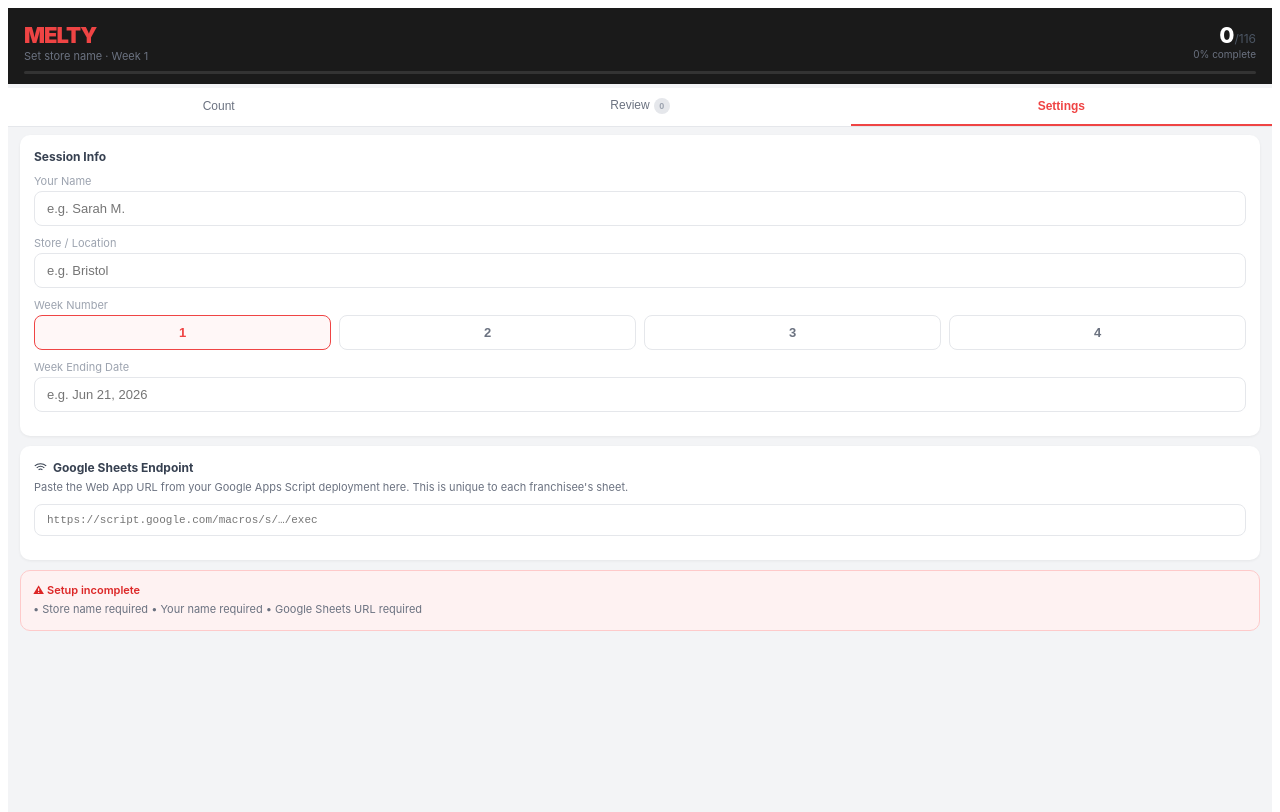
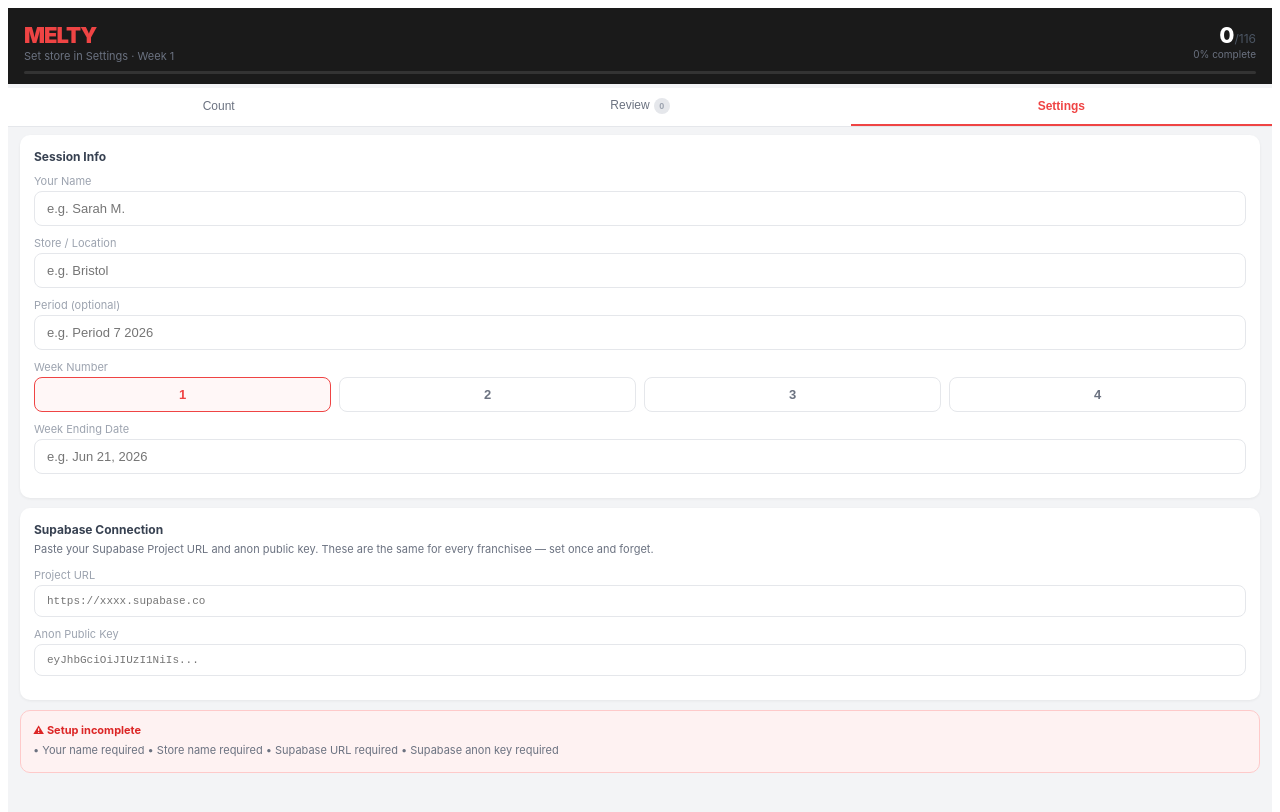
Before and after one commit to dnibley/melty-inventory, a React (Vite) app: page / in a window 1280 px wide. Both pictures are taken after a click on the button "Settings". Shown: the top 812 px of the page. Built offline with nearby package versions, Linux system fonts and the light colour scheme.

Commit message:
Add files via upload

```diff
--- a/src/App.jsx
+++ b/src/App.jsx
@@ -1,5 +1,4 @@
 import { useState, useMemo } from "react";
-import * as XLSX from "xlsx";
 
 // ── ITEM MASTER ───────────────────────────────────────────────────────────────
 const ITEM_MASTER = [
@@ -124,6 +123,53 @@
 const ALL_CATS = [...new Set(ITEM_MASTER.map(i => i.cat))];
 const ALL_LOCS = [...new Set(ITEM_MASTER.map(i => i.loc))];
 
+// ── SIMPLE UUID for session tracking ─────────────────────────────────────────
+function uuid() {
+  return 'xxxxxxxx-xxxx-4xxx-yxxx-xxxxxxxxxxxx'.replace(/[xy]/g, c => {
+    const r = Math.random() * 16 | 0;
+    return (c === 'x' ? r : (r & 0x3 | 0x8)).toString(16);
+  });
+}
+
+// ── SUPABASE SUBMIT ───────────────────────────────────────────────────────────
+async function submitToSupabase(supabaseUrl, anonKey, payload) {
+  const { storeName, submitter, weekNumber, weekDate, period, counts, sessionId } = payload;
+  const submittedAt = new Date().toISOString();
+
+  // Build one row per counted item
+  const rows = counts.map(item => ({
+    submitted_at: submittedAt,
+    store_name:   storeName,
+    submitter,
+    week_number:  weekNumber,
+    week_date:    weekDate || null,
+    period:       period || null,
+    item_name:    item.name,
+    category:     item.cat,
+    location:     item.loc,
+    uom:          item.uom,
+    count:        item.count,
+    session_id:   sessionId,
+  }));
+
+  const resp = await fetch(`${supabaseUrl}/rest/v1/inventory_submissions`, {
+    method: 'POST',
+    headers: {
+      'Content-Type':  'application/json',
+      'apikey':        anonKey,
+      'Authorization': `Bearer ${anonKey}`,
+      'Prefer':        'return=minimal',
+    },
+    body: JSON.stringify(rows),
+  });
+
+  if (!resp.ok) {
+    const err = await resp.text();
+    throw new Error(`Supabase error ${resp.status}: ${err}`);
+  }
+  return rows.length;
+}
+
 // ── ICONS ─────────────────────────────────────────────────────────────────────
 const IconCheck  = () => <svg width="13" height="13" viewBox="0 0 24 24" fill="none" stroke="currentColor" strokeWidth="3"><polyline points="20 6 9 17 4 12"/></svg>;
 const IconMinus  = () => <svg width="13" height="13" viewBox="0 0 24 24" fill="none" stroke="currentColor" strokeWidth="2.5"><line x1="5" y1="12" x2="19" y2="12"/></svg>;
@@ -132,7 +178,6 @@
 const IconSend   = () => <svg width="15" height="15" viewBox="0 0 24 24" fill="none" stroke="currentColor" strokeWidth="2"><line x1="22" y1="2" x2="11" y2="13"/><polygon points="22 2 15 22 11 13 2 9 22 2"/></svg>;
 const IconDown   = () => <svg width="14" height="14" viewBox="0 0 24 24" fill="none" stroke="currentColor" strokeWidth="2"><path d="M21 15v4a2 2 0 0 1-2 2H5a2 2 0 0 1-2-2v-4"/><polyline points="7 10 12 15 17 10"/><line x1="12" y1="15" x2="12" y2="3"/></svg>;
 const IconReset  = () => <svg width="13" height="13" viewBox="0 0 24 24" fill="none" stroke="currentColor" strokeWidth="2"><polyline points="1 4 1 10 7 10"/><path d="M3.51 15a9 9 0 1 0 .49-4.95"/></svg>;
-const IconWifi   = () => <svg width="13" height="13" viewBox="0 0 24 24" fill="none" stroke="currentColor" strokeWidth="2"><path d="M5 12.55a11 11 0 0 1 14.08 0"/><path d="M1.42 9a16 16 0 0 1 21.16 0"/><path d="M8.53 16.11a6 6 0 0 1 6.95 0"/><line x1="12" y1="20" x2="12.01" y2="20"/></svg>;
 
 function Stepper({ value, onChange }) {
   const counted = value != null && value !== "";
@@ -150,37 +195,28 @@
 }
 function btnSm(bg,color){ return { width:30, height:30, borderRadius:7, border:"none", background:bg, color, cursor:"pointer", display:"flex", alignItems:"center", justifyContent:"center", flexShrink:0 }; }
 
-// ── SUBMIT TO GOOGLE SHEETS ───────────────────────────────────────────────────
-async function submitToSheet(endpointUrl, payload) {
-  // Google Apps Script requires no-cors for cross-origin POST
-  const resp = await fetch(endpointUrl, {
-    method: 'POST',
-    headers: { 'Content-Type': 'text/plain' }, // avoids preflight
-    body: JSON.stringify(payload),
-    mode: 'no-cors',
-  });
-  // no-cors means we can't read the response — treat as success if no throw
-  return true;
-}
-
 // ── APP ───────────────────────────────────────────────────────────────────────
 export default function App() {
-  const [counts,     setCounts]     = useState({});
-  const [search,     setSearch]     = useState("");
-  const [filterCat,  setFilterCat]  = useState("All");
-  const [filterLoc,  setFilterLoc]  = useState("All");
-  const [view,       setView]       = useState("count");
-  const [storeName,  setStoreName]  = useState("");
-  const [submitter,  setSubmitter]  = useState("");
-  const [weekNumber, setWeekNumber] = useState(1);
-  const [weekDate,   setWeekDate]   = useState("");
-  const [endpointUrl,setEndpointUrl]= useState("");
-  const [toast,      setToast]      = useState(null);
-  const [submitting, setSubmitting] = useState(false);
-  const [lastSubmit, setLastSubmit] = useState(null);
+  const [counts,      setCounts]      = useState({});
+  const [search,      setSearch]      = useState("");
+  const [filterCat,   setFilterCat]   = useState("All");
+  const [filterLoc,   setFilterLoc]   = useState("All");
+  const [view,        setView]        = useState("count");
+  const [storeName,   setStoreName]   = useState("");
+  const [submitter,   setSubmitter]   = useState("");
+  const [weekNumber,  setWeekNumber]  = useState(1);
+  const [weekDate,    setWeekDate]    = useState("");
+  const [period,      setPeriod]      = useState("");
+  const [supabaseUrl, setSupabaseUrl] = useState("");
+  const [anonKey,     setAnonKey]     = useState("");
+  const [toast,       setToast]       = useState(null);
+  const [submitting,  setSubmitting]  = useState(false);
+  const [lastSubmit,  setLastSubmit]  = useState(null);
+  const [sessionId]                   = useState(uuid());
 
   const setCount = (id,val) => setCounts(prev=>({...prev,[id]:val}));
-  const showToast = (msg, dur=3000, type="info") => {
+
+  const showToast = (msg, type="info", dur=3000) => {
     setToast({msg, type});
     setTimeout(() => setToast(null), dur);
   };
@@ -202,63 +238,61 @@
   }, [filtered]);
 
   const countedItems = ITEM_MASTER.filter(i => counts[i.id]!=null && counts[i.id]!=="");
+  const uncounted    = ITEM_MASTER.filter(i => counts[i.id]==null || counts[i.id]==="");
   const pct = Math.round((countedItems.length / ITEM_MASTER.length) * 100);
-  const uncounted = ITEM_MASTER.filter(i => counts[i.id]==null || counts[i.id]==="");
 
-  const canSubmit = endpointUrl && storeName && submitter && countedItems.length > 0;
+  const canSubmit = supabaseUrl && anonKey && storeName && submitter && countedItems.length > 0;
 
   async function handleSubmit() {
-    if (!canSubmit) {
-      if (!endpointUrl) { showToast("Add your Google Sheets URL in Settings first", 3500, "warn"); setView("settings"); return; }
-      if (!storeName)   { showToast("Enter store name in Settings", 3000, "warn"); setView("settings"); return; }
-      if (!submitter)   { showToast("Enter your name in Settings", 3000, "warn"); setView("settings"); return; }
-      return;
-    }
+    if (!supabaseUrl || !anonKey) { showToast("Add Supabase credentials in Settings first", "warn", 3500); setView("settings"); return; }
+    if (!storeName)   { showToast("Enter store name in Settings", "warn"); setView("settings"); return; }
+    if (!submitter)   { showToast("Enter your name in Settings", "warn"); setView("settings"); return; }
+    if (!countedItems.length) { showToast("No items counted yet", "warn"); return; }
 
     setSubmitting(true);
     try {
-      // Build counts keyed by item name (matches Apps Script VLOOKUP)
-      const namedCounts = {};
-      countedItems.forEach(item => { namedCounts[item.name] = counts[item.id]; });
+      const countsPayload = countedItems.map(item => ({
+        name:  item.name,
+        cat:   item.cat,
+        loc:   item.loc,
+        uom:   item.uom,
+        count: Number(counts[item.id]),
+      }));
 
-      const payload = {
-        storeName,
-        submitter,
-        weekNumber,
-        weekDate,
-        submittedAt: new Date().toISOString(),
-        counts: namedCounts,
-      };
-
-      await submitToSheet(endpointUrl, payload);
+      const written = await submitToSupabase(supabaseUrl, anonKey, {
+        storeName, submitter, weekNumber, weekDate, period,
+        counts: countsPayload,
+        sessionId,
+      });
 
       const ts = new Date().toLocaleTimeString('en-US', {hour:'numeric', minute:'2-digit'});
-      setLastSubmit({ time: ts, week: weekNumber, count: countedItems.length });
-      showToast(`✓ Week ${weekNumber} submitted — ${countedItems.length} items sent`, 4000, "success");
+      setLastSubmit({ time: ts, week: weekNumber, count: written });
+      showToast(`✓ ${written} items submitted for Week ${weekNumber}`, "success", 4000);
     } catch(err) {
-      showToast(`Submit failed: ${err.message}. Check your URL in Settings.`, 5000, "error");
+      showToast(`Submit failed: ${err.message}`, "error", 6000);
     }
     setSubmitting(false);
   }
 
   function downloadCSV() {
-    const rows = [["Store","Week","Submitter","Item","Category","Location","UOM","Count","Submitted At"]];
-    const ts = new Date().toISOString();
+    const rows = [["Store","Week","Period","Submitter","Item","Category","Location","UOM","Count","Date"]];
+    const ts = new Date().toISOString().slice(0,10);
     countedItems.forEach(item => {
-      rows.push([storeName, weekNumber, submitter, item.name, item.cat, item.loc, item.uom, counts[item.id], ts]);
+      rows.push([storeName, weekNumber, period, submitter, item.name, item.cat, item.loc, item.uom, counts[item.id], ts]);
     });
-    const csv = rows.map(r => r.map(c => `"${c}"`).join(",")).join("\n");
+    const csv = rows.map(r => r.map(c => `"${c ?? ''}"`).join(",")).join("\n");
     const blob = new Blob([csv], {type:"text/csv"});
-    const url = URL.createObjectURL(blob);
-    const a = document.createElement("a");
+    const url  = URL.createObjectURL(blob);
+    const a    = document.createElement("a");
     a.href = url;
-    a.download = `Melty_${storeName||"Store"}_Week${weekNumber}_${new Date().toISOString().slice(0,10)}.csv`;
+    a.download = `Melty_${storeName||"Store"}_Week${weekNumber}_${ts}.csv`;
     a.click();
     URL.revokeObjectURL(url);
+    showToast("CSV downloaded", "info");
   }
 
-  const toastColors = { info:"#1a1a1a", success:"#15803d", warn:"#d97706", error:"#dc2626" };
-  const inp = { width:"100%", border:"1.5px solid #e5e7eb", borderRadius:8, padding:"9px 12px", fontSize:13, boxSizing:"border-box", outline:"none", marginBottom:10 };
+  const toastBg = { info:"#1a1a1a", success:"#15803d", warn:"#d97706", error:"#dc2626" };
+  const inp = { width:"100%", border:"1.5px solid #e5e7eb", borderRadius:8, padding:"9px 12px", fontSize:13, boxSizing:"border-box", outline:"none", marginBottom:10, background:"#fff" };
   const lbl = { display:"block", fontSize:11, color:"#9ca3af", marginBottom:3 };
 
   return (
@@ -266,7 +300,7 @@
 
       {/* TOAST */}
       {toast && (
-        <div style={{ position:"fixed", top:16, left:"50%", transform:"translateX(-50%)", background:toastColors[toast.type]||"#1a1a1a", color:"#fff", padding:"10px 20px", borderRadius:20, fontSize:13, fontWeight:600, zIndex:999, boxShadow:"0 4px 16px rgba(0,0,0,.3)", whiteSpace:"nowrap", maxWidth:"90vw", textAlign:"center" }}>
+        <div style={{ position:"fixed", top:16, left:"50%", transform:"translateX(-50%)", background:toastBg[toast.type]||"#1a1a1a", color:"#fff", padding:"10px 20px", borderRadius:20, fontSize:13, fontWeight:600, zIndex:999, boxShadow:"0 4px 16px rgba(0,0,0,.3)", maxWidth:"88vw", textAlign:"center" }}>
           {toast.msg}
         </div>
       )}
@@ -277,8 +311,7 @@
           <div>
             <div style={{ color:"#ef4444", fontWeight:900, fontSize:22, letterSpacing:"-1px" }}>MELTY</div>
             <div style={{ color:"#6b7280", fontSize:11, marginTop:1 }}>
-              {storeName||"Set store name"} · Week {weekNumber}
-              {submitter ? ` · ${submitter}` : ""}
+              {storeName||"Set store in Settings"} · Week {weekNumber}{submitter ? ` · ${submitter}` : ""}
             </div>
           </div>
           <div style={{ textAlign:"right" }}>
@@ -350,13 +383,13 @@
       {view==="review" && (
         <div style={{ padding:"12px 12px 20px" }}>
 
-          {/* SUBMIT — primary CTA */}
-          <div style={{ background: canSubmit?"#fff":"#f9fafb", borderRadius:14, padding:16, marginBottom:10, boxShadow:"0 1px 4px rgba(0,0,0,.08)", border: canSubmit?"1.5px solid #fca5a5":"1.5px solid #e5e7eb" }}>
-            <div style={{ fontSize:13, fontWeight:700, color:"#111", marginBottom:4 }}>Submit to Google Sheets</div>
+          {/* SUBMIT */}
+          <div style={{ background:"#fff", borderRadius:14, padding:16, marginBottom:10, boxShadow:"0 1px 4px rgba(0,0,0,.08)", border:`1.5px solid ${canSubmit?"#fca5a5":"#e5e7eb"}` }}>
+            <div style={{ fontSize:13, fontWeight:700, color:"#111", marginBottom:4 }}>Submit to Melty</div>
             <div style={{ fontSize:11, color:"#6b7280", marginBottom:12, lineHeight:1.5 }}>
               {canSubmit
-                ? `Ready to submit ${countedItems.length} counts for Week ${weekNumber} to ${storeName}'s sheet.`
-                : "Complete Settings (store name, your name, and sheet URL) before submitting."}
+                ? `Ready — ${countedItems.length} items counted for ${storeName} Week ${weekNumber}.`
+                : "Complete Settings (name, store, and Supabase credentials) before submitting."}
             </div>
             <button
               onClick={handleSubmit}
@@ -372,16 +405,15 @@
             )}
           </div>
 
-          {/* CSV fallback */}
+          {/* CSV backup */}
           <button onClick={downloadCSV} style={{ width:"100%", padding:"11px", borderRadius:10, border:"none", cursor:"pointer", fontWeight:600, fontSize:12, background:"#1a1a1a", color:"#fff", display:"flex", alignItems:"center", justifyContent:"center", gap:6, marginBottom:10 }}>
             <IconDown/> Download CSV (backup)
           </button>
 
-          <button onClick={()=>{ if(window.confirm("Clear all counts for this session?")){ setCounts({}); showToast("Counts cleared"); } }} style={{ width:"100%", marginBottom:14, padding:"9px", borderRadius:8, border:"1px solid #e5e7eb", background:"#fff", color:"#6b7280", fontSize:12, cursor:"pointer", display:"flex", alignItems:"center", justifyContent:"center", gap:5 }}>
+          <button onClick={()=>{ if(window.confirm("Clear all counts for this session?")){ setCounts({}); showToast("Counts cleared"); }}} style={{ width:"100%", marginBottom:14, padding:"9px", borderRadius:8, border:"1px solid #e5e7eb", background:"#fff", color:"#6b7280", fontSize:12, cursor:"pointer", display:"flex", alignItems:"center", justifyContent:"center", gap:5 }}>
             <IconReset/> Clear All Counts
           </button>
 
-          {/* Counted list */}
           {countedItems.length > 0 && <>
             <div style={{ fontSize:10, fontWeight:700, color:"#ef4444", textTransform:"uppercase", letterSpacing:1.2, padding:"4px 0 8px" }}>Counted ({countedItems.length})</div>
             {countedItems.map(item=>(
@@ -411,13 +443,14 @@
       {view==="settings" && (
         <div style={{ padding:"12px" }}>
 
-          {/* Session info */}
           <div style={{ background:"#fff", borderRadius:10, padding:14, marginBottom:10, boxShadow:"0 1px 3px rgba(0,0,0,.06)" }}>
             <div style={{ fontSize:12, fontWeight:700, color:"#374151", marginBottom:10 }}>Session Info</div>
             <label style={lbl}>Your Name</label>
             <input value={submitter} onChange={e=>setSubmitter(e.target.value)} placeholder="e.g. Sarah M." style={inp}/>
             <label style={lbl}>Store / Location</label>
             <input value={storeName} onChange={e=>setStoreName(e.target.value)} placeholder="e.g. Bristol" style={inp}/>
+            <label style={lbl}>Period (optional)</label>
+            <input value={period} onChange={e=>setPeriod(e.target.value)} placeholder="e.g. Period 7 2026" style={inp}/>
             <label style={lbl}>Week Number</label>
             <div style={{ display:"flex", gap:8, marginBottom:10 }}>
               {[1,2,3,4].map(w=>(
@@ -430,28 +463,39 @@
             <input value={weekDate} onChange={e=>setWeekDate(e.target.value)} placeholder="e.g. Jun 21, 2026" style={inp}/>
           </div>
 
-          {/* Google Sheets endpoint */}
           <div style={{ background:"#fff", borderRadius:10, padding:14, marginBottom:10, boxShadow:"0 1px 3px rgba(0,0,0,.06)" }}>
-            <div style={{ fontSize:12, fontWeight:700, color:"#374151", marginBottom:4, display:"flex", alignItems:"center", gap:6 }}>
-              <IconWifi/> Google Sheets Endpoint
+            <div style={{ fontSize:12, fontWeight:700, color:"#374151", marginBottom:4 }}>Supabase Connection</div>
+            <div style={{ fontSize:11, color:"#6b7280", marginBottom:10, lineHeight:1.5 }}>
+              Paste your Supabase Project URL and anon public key. These are the same for every franchisee — set once and forget.
             </div>
-            <div style={{ fontSize:11, color:"#6b7280", marginBottom:8, lineHeight:1.5 }}>
-              Paste the Web App URL from your Google Apps Script deployment here. This is unique to each franchisee's sheet.
-            </div>
+            <label style={lbl}>Project URL</label>
             <input
-              value={endpointUrl}
-              onChange={e=>setEndpointUrl(e.target.value.trim())}
-              placeholder="https://script.google.com/macros/s/…/exec"
+              value={supabaseUrl}
+              onChange={e=>setSupabaseUrl(e.target.value.trim())}
+              placeholder="https://xxxx.supabase.co"
               style={{ ...inp, fontFamily:"monospace", fontSize:11 }}
             />
-            {endpointUrl && (
+            <label style={lbl}>Anon Public Key</label>
+            <input
+              value={anonKey}
+              onChange={e=>setAnonKey(e.target.value.trim())}
+              placeholder="eyJhbGciOiJIUzI1NiIs..."
+              style={{ ...inp, fontFamily:"monospace", fontSize:11 }}
+            />
+            {supabaseUrl && anonKey && (
               <button
                 onClick={async () => {
                   try {
-                    await fetch(endpointUrl, { mode:'no-cors' });
-                    showToast("✓ Endpoint reachable", 2000, "success");
+                    const resp = await fetch(`${supabaseUrl}/rest/v1/inventory_submissions?limit=1`, {
+                      headers: { apikey: anonKey, Authorization: `Bearer ${anonKey}` }
+                    });
+                    if (resp.ok || resp.status === 406) {
+                      showToast("✓ Connected to Supabase", "success");
+                    } else {
+                      showToast(`Connection issue: ${resp.status}`, "warn");
+                    }
                   } catch(e) {
-                    showToast("Could not reach endpoint — check URL", 3000, "error");
+                    showToast("Could not reach Supabase — check URL", "error");
                   }
                 }}
                 style={{ fontSize:11, color:"#ef4444", background:"none", border:"none", cursor:"pointer", padding:0, fontWeight:600 }}
@@ -461,16 +505,16 @@
             )}
           </div>
 
-          {/* Status */}
-          <div style={{ padding:12, background: canSubmit?"#f0fdf4":"#fef2f2", borderRadius:10, border:`1px solid ${canSubmit?"#bbf7d0":"#fecaca"}` }}>
-            <div style={{ fontSize:11, color: canSubmit?"#15803d":"#dc2626", fontWeight:600, marginBottom:4 }}>
+          <div style={{ padding:12, background:canSubmit?"#f0fdf4":"#fef2f2", borderRadius:10, border:`1px solid ${canSubmit?"#bbf7d0":"#fecaca"}` }}>
+            <div style={{ fontSize:11, fontWeight:700, color:canSubmit?"#15803d":"#dc2626", marginBottom:4 }}>
               {canSubmit ? "✓ Ready to submit" : "⚠ Setup incomplete"}
             </div>
-            <div style={{ fontSize:11, color:"#6b7280", lineHeight:1.6 }}>
-              {!storeName && "• Store name required\n"}
-              {!submitter && "• Your name required\n"}
-              {!endpointUrl && "• Google Sheets URL required\n"}
-              {canSubmit && `${countedItems.length} items counted — go to Review to submit.`}
+            <div style={{ fontSize:11, color:"#6b7280", lineHeight:1.8 }}>
+              {!submitter    && "• Your name required\n"}
+              {!storeName    && "• Store name required\n"}
+              {!supabaseUrl  && "• Supabase URL required\n"}
+              {!anonKey      && "• Supabase anon key required\n"}
+              {canSubmit     && `${countedItems.length} items counted — go to Review tab to submit.`}
             </div>
           </div>
         </div>
```
